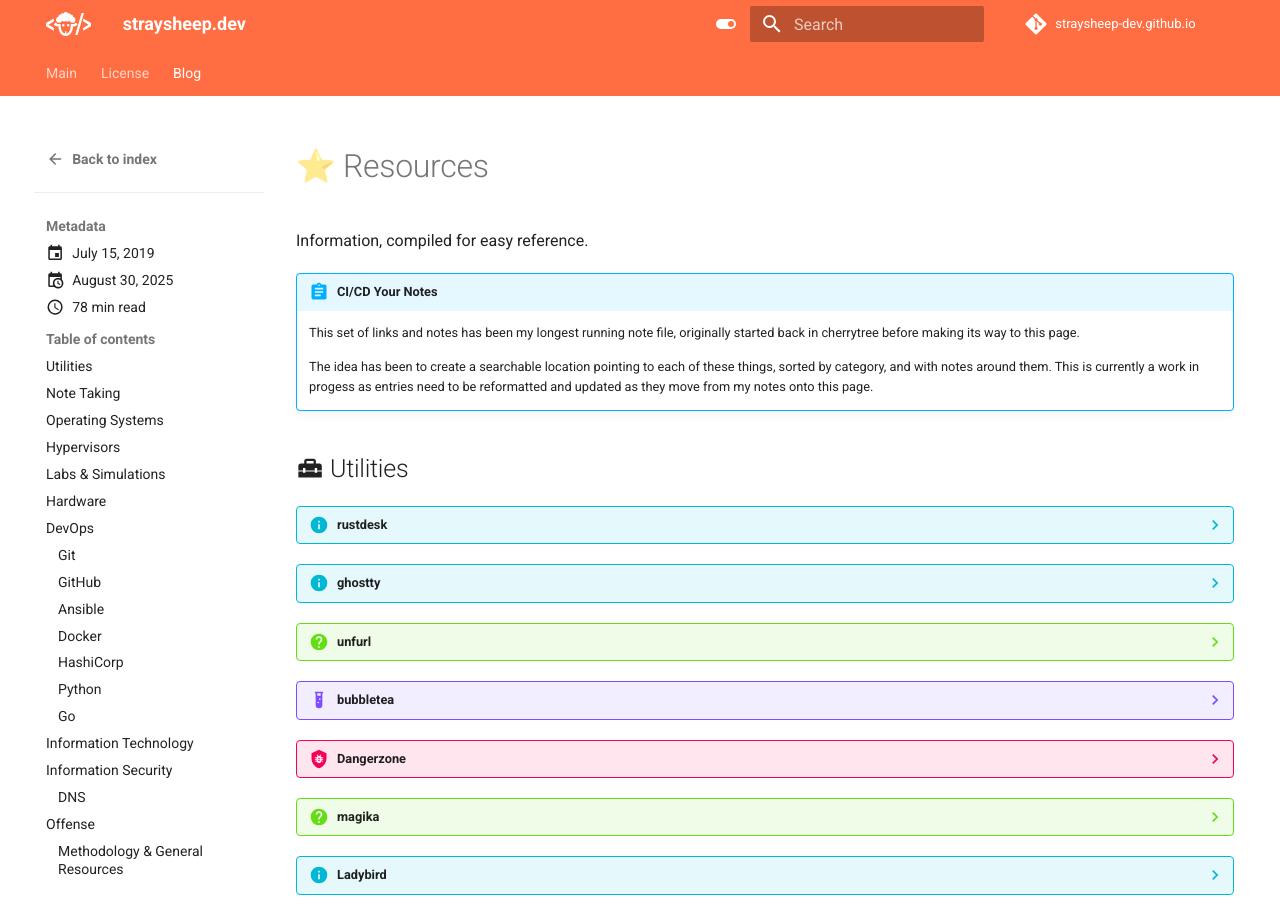
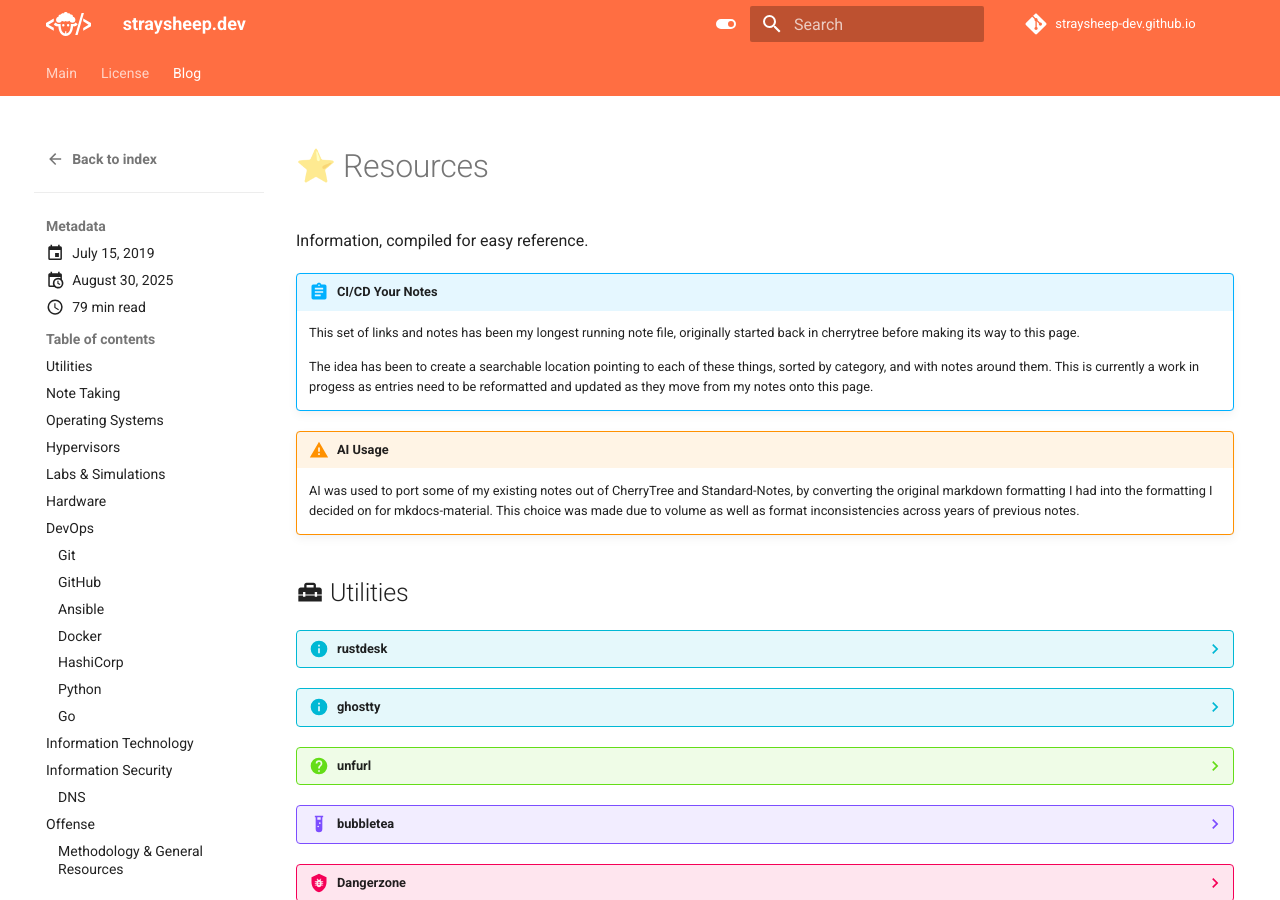
Before and after one commit to straysheep-dev/straysheep-dev.github.io, an MkDocs documentation site: the page built from docs/blog/posts/resources.md, in a window 1280 px wide and 900 px high. Built offline with MkDocs 1.6.1 and Material for MkDocs 9.7.7, drawn with Linux system fonts in a browser that asks for light colours; comment, search, counter and statistics services are not loaded; some of the changed text lies outside the part shown.

Commit message:
Update blog

```diff
--- a/docs/blog/posts/resources.md
+++ b/docs/blog/posts/resources.md
@@ -19,6 +19,10 @@
     The idea has been to create a searchable location pointing to each of these things, sorted by category, and with notes around them. This is currently a work in progess as entries need to be reformatted and updated as they move from my notes onto this page.
 
 <!-- more -->
+
+!!! warning "AI Usage"
+
+	AI was used to port some of my existing notes out of CherryTree and Standard-Notes, by converting the original markdown formatting I had into the formatting I decided on for mkdocs-material. This choice was made due to volume as well as format inconsistencies across years of previous notes.
 
 
 ## :material-toolbox: Utilities
@@ -1496,11 +1500,11 @@
 
 ??? abstract "SecLists"
 
-    - <https://github.com/danielmiessler/SecLists>
+	- <https://github.com/danielmiessler/SecLists>
 
 ??? abstract "Statistically Likely Usernames"
 
-    - <https://github.com/insidetrust/statistically-likely-usernames>
+	- <https://github.com/insidetrust/statistically-likely-usernames>
 
 ??? abstract "Trickest Wordlists_"
 
@@ -1635,6 +1639,30 @@
 
 ### :material-microsoft-windows: Windows
 
+**Enumeration**
+
+??? info "PEASS-ng"
+
+	- <https://github.com/peass-ng/PEASS-ng>
+
+??? info "HostRecon"
+
+	- <https://github.com/dafthack/HostRecon>
+
+??? info "Seatbelt"
+
+	- <https://github.com/GhostPack/Seatbelt>
+
+??? info "PrivescCheck"
+
+	- <https://github.com/itm4n/PrivescCheck>
+
+**Execution & PrivEsc**
+
+??? danger "PowerSploit"
+
+	- <https://github.com/PowerShellMafia/PowerSploit>
+
 ??? danger "LOLBAS"
 
 	> Living Off The Land Binaries, Scripts and Libraries
@@ -1655,6 +1683,79 @@
 	> You can find the web version of this repository on https://www.hijacklibs.net.
 
 	- <https://github.com/wietze/HijackLibs>
+
+??? bug "UACME"
+
+	- <https://github.com/hfiref0x/UACME>
+
+??? bug "PrintSpoofer"
+
+	- <https://github.com/itm4n/PrintSpoofer>
+
+??? abstract "WinPwn"
+
+	- <https://github.com/S3cur3Th1sSh1t/WinPwn>
+	- <https://github.com/S3cur3Th1sSh1t/Creds>
+
+??? danger "Bolthole"
+
+	> A proof-of-concept ClickOnce payload for Red Teams to establish initial access in authorized penetration tests.
+
+	- <https://github.com/rvrsh3ll/Bolthole>
+	- [Exploring ClickOnce and .NET Hijacking for SSH Initial Access](https://www.youtube.com/watch?v=Zid7tB0Iyss)
+
+	This is another BHIS tool presentation, this time by Steve Borosh. To try and summarize:
+
+	- Use Azure WebApps to deliver the payload through a ClickOnce dialogue, on a "trusted" domain
+	- This is the same style of prompt you get when opening application links in the browser
+	- Effectiveness depends on the ruse / social engineering / circumstance
+	- The app is a signed ssh / sshd package in .NET
+	- It's designed and embedded with the key material to connect back to your own server
+	- The connection does not allow command execution
+	- The connecting user has no shell `sudo useradd -m -s /usr/sbin/nologin clientnameuser`
+	- The attacker gains a full SOCKS proxy through the endpoint
+	- This may not look entirely malicious to some tools
+
+	How to detect this:
+
+	- Look at networked processes on endpoints
+	- Inspecting protocols on ALL ports
+	- Inspecting code signatures on binaries
+	- Preventing execution of unauthorized applications
+
+**Evasion**
+
+??? danger "CarbonCopy"
+
+	> A tool which creates a spoofed certificate of any online website and signs an Executable for AV Evasion. Works for both Windows and Linux.
+
+	- <https://github.com/paranoidninja/CarbonCopy>
+
+	*Mentioned in Discord at [42:57 of Exploring ClickOnce and .NET Hijacking for SSH Initial Access](https://www.youtube.com/watch?v=Zid7tB0Iyss).*
+
+??? danger "SigThief"
+
+	> Stealing Signatures and Making One Invalid Signature at a Time.
+
+	- <https://github.com/secretsquirrel/SigThief>
+
+	*Mentioned in Discord at [42:57 of Exploring ClickOnce and .NET Hijacking for SSH Initial Access](https://www.youtube.com/watch?v=Zid7tB0Iyss).*
+
+??? danger "LazySign"
+
+	> Create fake certs for binaries using windows binaries and the power of bat files.
+
+	- <https://github.com/jfmaes/LazySign>
+
+	*Mentioned in Discord at [42:57 of Exploring ClickOnce and .NET Hijacking for SSH Initial Access](https://www.youtube.com/watch?v=Zid7tB0Iyss).*
+
+??? danger "Limelighter"
+
+	> A tool which creates a spoof code signing certificates and sign binaries and DLL files to help evade EDR products and avoid MSS and sock scruitney. LimeLighter can also use valid code signing certificates to sign files. Limelighter can use a fully qualified domain name such as `acme.com`.
+
+	- <https://github.com/Tylous/Limelighter>
+
+	*Mentioned in Discord at [42:57 of Exploring ClickOnce and .NET Hijacking for SSH Initial Access](https://www.youtube.com/watch?v=Zid7tB0Iyss).*
 
 ??? danger "Bypassing Windows Defender Application Control (WDAC) with Loki C2"
 
@@ -1683,63 +1784,64 @@
 		- Execute everything in JS to remain stealthier
 	- The post uses the legacy version of Teams to achieve code execution and C2 deployment via JS
 
-??? danger "Bolthole"
-
-	> A proof-of-concept ClickOnce payload for Red Teams to establish initial access in authorized penetration tests.
-
-	- <https://github.com/rvrsh3ll/Bolthole>
-	- [Exploring ClickOnce and .NET Hijacking for SSH Initial Access](https://www.youtube.com/watch?v=Zid7tB0Iyss)
-
-	This is another BHIS tool presentation, this time by Steve Borosh. To try and summarize:
-
-	- Use Azure WebApps to deliver the payload through a ClickOnce dialogue, on a "trusted" domain
-	- This is the same style of prompt you get when opening application links in the browser
-	- Effectiveness depends on the ruse / social engineering / circumstance
-	- The app is a signed ssh / sshd package in .NET
-	- It's designed and embedded with the key material to connect back to your own server
-	- The connection does not allow command execution
-	- The connecting user has no shell `sudo useradd -m -s /usr/sbin/nologin clientnameuser`
-	- The attacker gains a full SOCKS proxy through the endpoint
-	- This may not look entirely malicious to some tools
-
-	How to detect this:
-
-	- Look at networked processes on endpoints
-	- Inspecting protocols on ALL ports
-	- Inspecting code signatures on binaries
-	- Preventing execution of unauthorized applications
-
-??? danger "CarbonCopy"
-
-	> A tool which creates a spoofed certificate of any online website and signs an Executable for AV Evasion. Works for both Windows and Linux.
-
-	- <https://github.com/paranoidninja/CarbonCopy>
-
-	*Mentioned in Discord at [42:57 of Exploring ClickOnce and .NET Hijacking for SSH Initial Access](https://www.youtube.com/watch?v=Zid7tB0Iyss).*
-
-??? danger "SigThief"
-
-	> Stealing Signatures and Making One Invalid Signature at a Time.
-
-	- <https://github.com/secretsquirrel/SigThief>
-
-	*Mentioned in Discord at [42:57 of Exploring ClickOnce and .NET Hijacking for SSH Initial Access](https://www.youtube.com/watch?v=Zid7tB0Iyss).*
-
-??? danger "LazySign"
-
-	> Create fake certs for binaries using windows binaries and the power of bat files.
-
-	- <https://github.com/jfmaes/LazySign>
-
-	*Mentioned in Discord at [42:57 of Exploring ClickOnce and .NET Hijacking for SSH Initial Access](https://www.youtube.com/watch?v=Zid7tB0Iyss).*
-
-??? danger "Limelighter"
-
-	> A tool which creates a spoof code signing certificates and sign binaries and DLL files to help evade EDR products and avoid MSS and sock scruitney. LimeLighter can also use valid code signing certificates to sign files. Limelighter can use a fully qualified domain name such as `acme.com`.
-
-	- <https://github.com/Tylous/Limelighter>
-
-	*Mentioned in Discord at [42:57 of Exploring ClickOnce and .NET Hijacking for SSH Initial Access](https://www.youtube.com/watch?v=Zid7tB0Iyss).*
+??? danger "SharpKiller"
+
+	- <https://github.com/S1lkys/SharpKiller>
+
+??? danger "Amsi-Killer"
+
+	- <https://github.com/ZeroMemoryEx/Amsi-Killer>
+
+??? danger "Invoke-SharpLoader"
+
+	- <https://github.com/S3cur3Th1sSh1t/Invoke-SharpLoader>
+
+??? danger "KillDefender"
+
+	- <https://github.com/pwn1sher/KillDefender>
+
+??? danger "EDRSandblast"
+
+	- <https://github.com/wavestone-cdt/EDRSandblast>
+
+??? danger "PPLdump"
+
+	- <https://github.com/itm4n/PPLdump>
+
+??? danger "PPLGuard"
+
+	- <https://github.com/elastic/PPLGuard>
+
+??? tip "Invoke-Obfuscation"
+
+	> Invoke-Obfuscation is a PowerShell v2.0+ compatible PowerShell command and script obfuscator.
+
+	- <https://github.com/danielbohannon/Invoke-Obfuscation>
+	- <https://github.com/danielbohannon/Revoke-Obfuscation>
+	- <https://github.com/danielbohannon/Invoke-CradleCrafter>
+	- <https://github.com/danielbohannon/Invoke-DOSfuscation>
+
+**Data Harvesting & Exfiltration**
+
+??? tip "pypykatz"
+
+	pypykatz allows you to work with Windows data dumps locally on Linux.
+
+	- <https://github.com/skelsec/pypykatz>
+
+??? tip "mimikatz"
+
+	- <https://github.com/gentilkiwi/mimikatz>
+
+??? info "Invoke-Mimikatz"
+
+	- <https://github.com/PowerShellMafia/PowerSploit/blob/master/Exfiltration/Invoke-Mimikatz.ps1>
+
+??? tip "LetMeowIn"
+
+	> A sophisticated, covert LSASS dumper using C++ and MASM x64.
+
+	- <https://github.com/Meowmycks/LetMeowIn>
 
 
 ### :simple-apple: macOS
@@ -1767,6 +1869,15 @@
 	> Retrieve LAPS password from LDAP.
 
 	- <https://github.com/swisskyrepo/SharpLAPS>
+
+??? bug "KrbRelayUp"
+
+	> A no-fix local privesc to SYSTEM on AD joined machines where LDAP signing is not enforced
+
+	Manually executing this attack combines PowerMad/SharpMad + KrbRelay + Rubeus + SCMUACBypass. This tool wraps all of those tools together.
+
+	- <https://github.com/Dec0ne/KrbRelayUp>
+
 
 ### :material-wifi: Wireless
 
```
